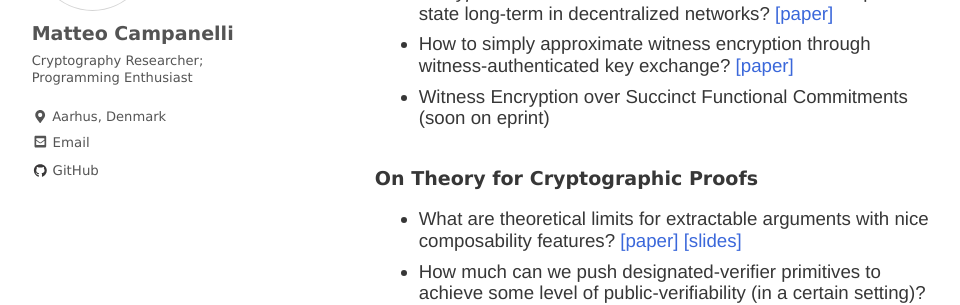
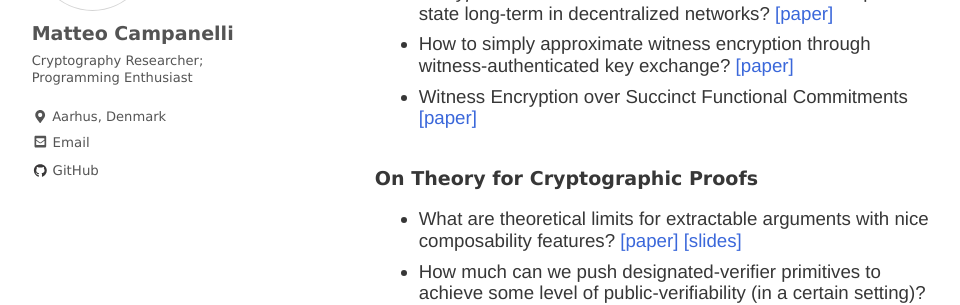
Before and after one commit to matteocam/matteocam.github.io, a Jekyll site: the page built from index.md, in a window 1280 px wide and 900 px high, scrolled down 845 px. Shown: the part 174-479 px from the top of the window, without its empty margins (2-962 px from the left). Built offline with Jekyll 4.4.1, drawn with Linux system fonts in a browser that asks for light colours; nearby versions of some CDN libraries; some web fonts are replaced; a script that is not in the unit is left out.

Commit message:
Update index.md

```diff
--- a/index.md
+++ b/index.md
@@ -30,7 +30,7 @@ In some of my latest projects I worked on questions as:
 
 - _Encryption to the Future_: How can we emulate WE to pass state long-term in decentralized networks? [[paper]](https://eprint.iacr.org/2021/1423)
 - How to simply approximate witness encryption through witness-authenticated key exchange? [[paper]](https://eprint.iacr.org/2022/382)
-- Witness Encryption over Succinct Functional Commitments (soon on eprint)
+- Witness Encryption over Succinct Functional Commitments [[paper]](https://eprint.iacr.org/2022/1510)
 
 ### On Theory for Cryptographic Proofs
 
```
